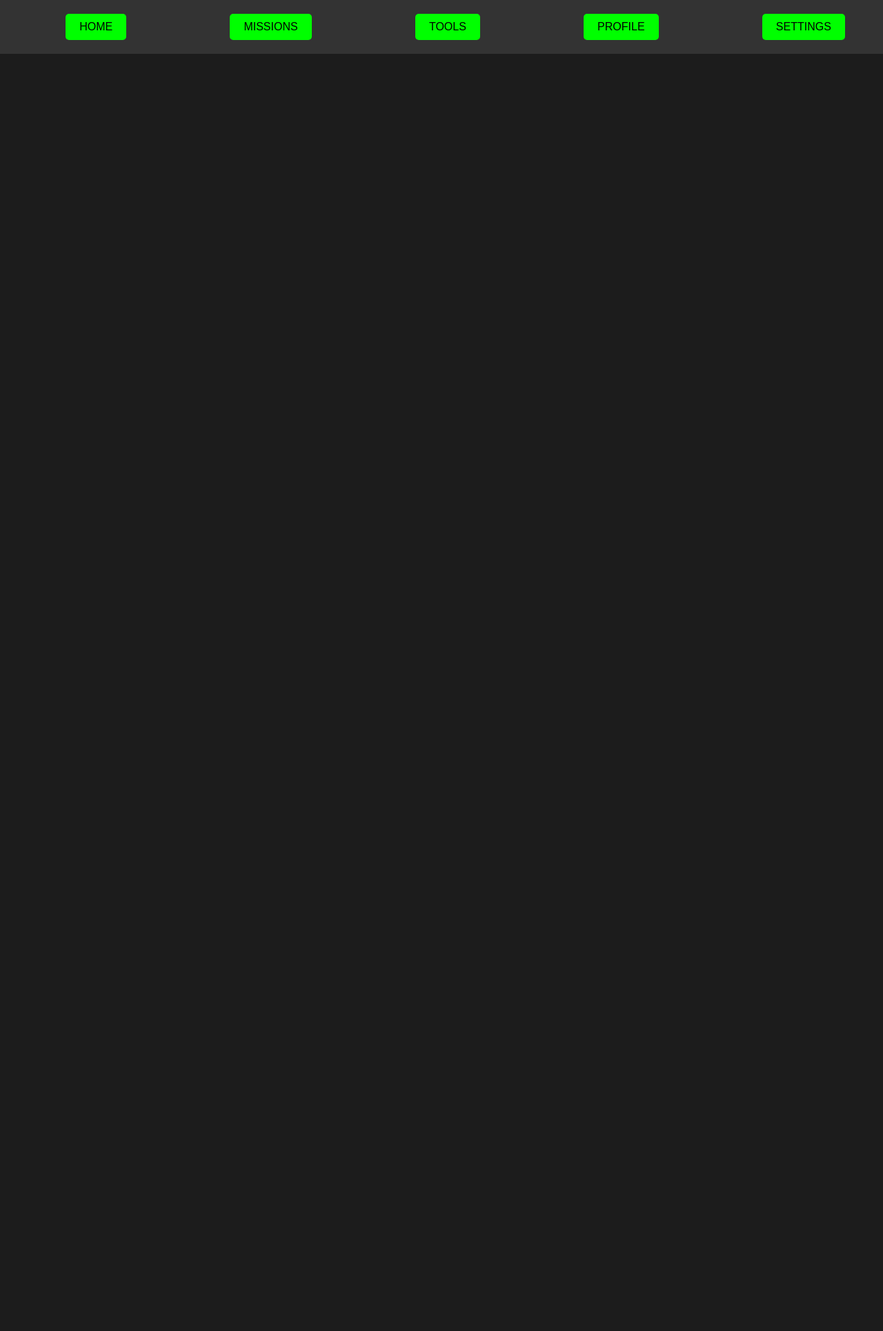
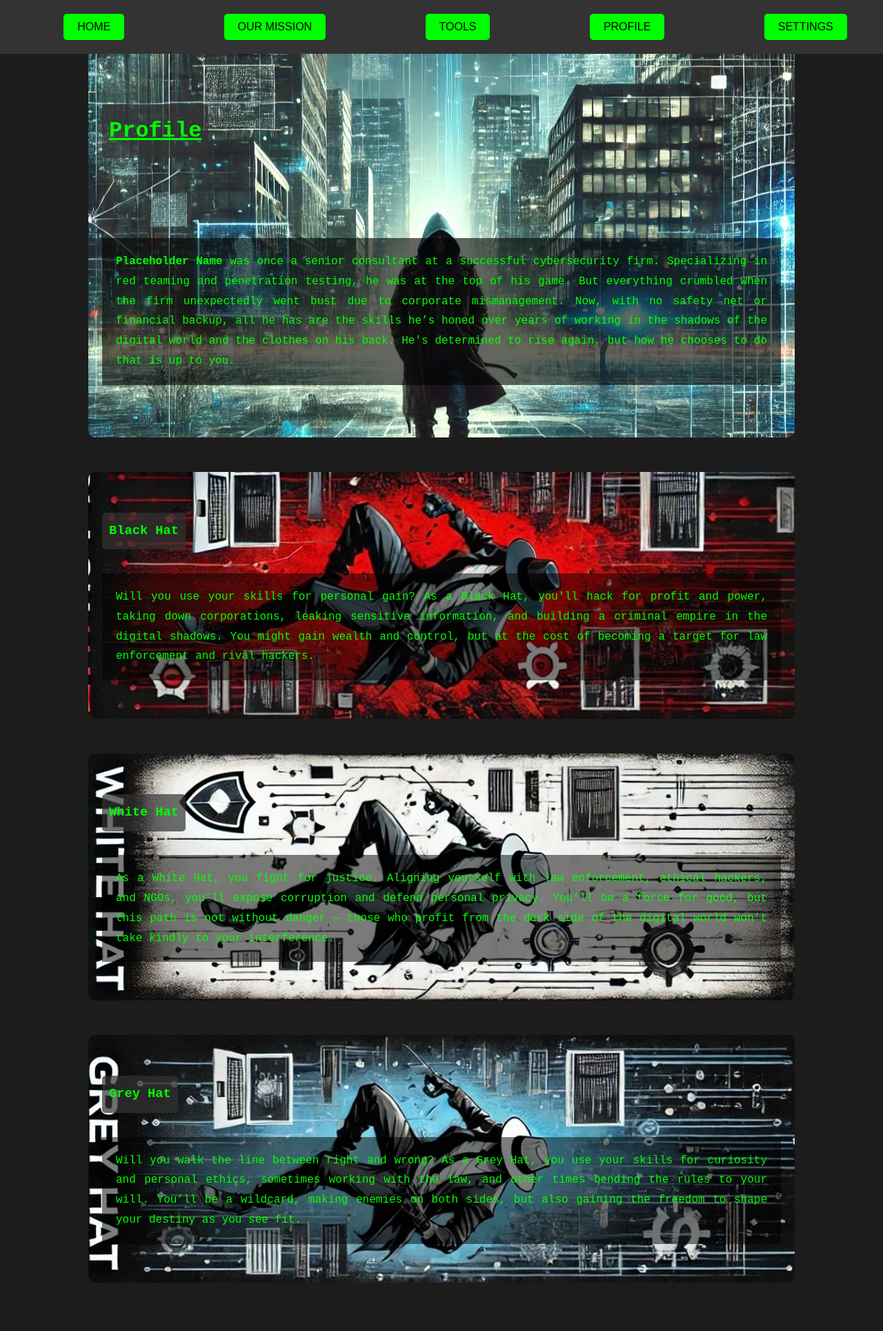
Before and after one commit to Th3Heretic/CyberOpsWebsite, a Django app: template templates/profile.html in a window 1280 px wide. Shown: the whole page at 69% size. Before the commit the page ends 78 px from the top, so only its background shows below. Run offline with Django 4.2, Linux system fonts and the light colour scheme; the template is opened without the code that fills it, so the values that code supplies are empty.

Commit message:
Profile page to provide the general gist of the game's storyline

```diff
--- a/templates/profile.html
+++ b/templates/profile.html
@@ -4,16 +4,130 @@
     <meta charset="UTF-8">
     <meta name="viewport" content="width=device-width, initial-scale=1.0">
     <title>Cyber Ops: Profile</title>
-  <link rel="stylesheet" href="../styles.css"> <!-- Linking external CSS -->
+    <link rel="stylesheet" href="../styles.css">
+    <style>
+    /* Additional styling for profile page */
+    .profile-container {
+        width: 80%;
+        margin: 0 auto;
+        padding: 20px;
+        text-align: justify;
+        line-height: 1.8;
+    }
+
+    /* Styling for headings with grey background */
+    h1, h2 {
+        text-align: center;
+        background-color: rgba(50, 50, 50, 0.7); /* Grey background with slight transparency */
+        padding: 10px;
+        border-radius: 5px;
+        display: inline-block; /* Makes the background only cover the text */
+    }
+
+    /* Styling for headings with grey background */
+    h3 {
+        background-color: rgba(50, 50, 50, 0.7); /* Grey background with slight transparency */
+        padding: 10px;
+        border-radius: 5px;
+        display: inline-block; /* Makes the background only cover the text */
+    }
+
+    /* Sectioning for background images and alignment choices */
+    .alignment {
+        padding: 40px 20px;
+        background-size: cover;
+        background-position: center;
+        background-repeat: no-repeat;
+        margin-bottom: 50px;
+        border-radius: 10px;
+    }
+
+    /* Background image for the Profile section */
+    .profile-background {
+        padding: 60px 20px;
+        background-image: url('../img/ProfileBackground.jpeg');  /* Replace with actual path */
+        background-size: cover;
+        background-position: center;
+        background-repeat: no-repeat;
+        margin-top: 50px;
+        margin-bottom: 50px;
+        border-radius: 10px;
+    }
+
+        /* Text visibility */
+    .profile-background p {
+        background-color: rgba(0, 0, 0, 0.6); /* Adding slight opacity to improve readability */
+        padding: 20px;
+    }
+
+    /* Background images for specific alignments */
+    .black-hat {
+        background-image: url('../img/BlackHat.jpeg');  /* Replace with actual path */
+    }
+
+    .white-hat {
+        background-image: url('../img/WhiteHat.jpeg');  /* Replace with actual path */
+    }
+
+    .grey-hat {
+        background-image: url('../img/GreyHat.jpeg');   /* Replace with actual path */
+    }
+
+    /* Text visibility */
+    .alignment p {
+        background-color: rgba(0, 0, 0, 0.5); /* Adding slight opacity to improve readability */
+        padding: 20px;
+    }
+
+  </style>
 </head>
 <body>
-  <!-- Banner with 5 buttons -->
+
+  <!-- Banner Navigation -->
   <div class="banner">
       <a href="home.html"><button class="nav-btn">Home</button></a>
-    <a href="missions.html"><button class="nav-btn">Missions</button></a>
+      <a href="ourmission.html"><button class="nav-btn">Our Mission</button></a>
       <a href="tools.html"><button class="nav-btn">Tools</button></a>
       <a href="profile.html"><button class="nav-btn">Profile</button></a>
       <a href="settings.html"><button class="nav-btn">Settings</button></a>
   </div>
+
+  <!-- Profile Content -->
+  <div class="profile-container">
+
+    <!-- Character Background with image -->
+      <div class="profile-background">
+          <h1>Profile</h1>
+          <p><strong>Placeholder Name</strong> was once a senior consultant at a successful cybersecurity firm.
+          Specializing in red teaming and penetration testing, he was at the top of his game. But everything crumbled
+          when the firm unexpectedly went bust due to corporate mismanagement. Now, with no safety net or financial
+          backup, all he has are the skills he’s honed over years of working in the shadows of the digital world and
+          the clothes on his back. He's determined to rise again, but how he chooses to do that is up to you.</p>
+    </div>
+
+    <!-- Moral Alignments -->
+      <div class="alignment black-hat">
+          <h3>Black Hat</h3>
+          <p>Will you use your skills for personal gain? As a Black Hat, you'll hack for profit and power, taking
+          down corporations, leaking sensitive information, and building a criminal empire in the digital shadows.
+          You might gain wealth and control, but at the cost of becoming a target for law enforcement and rival hackers.</p>
+    </div>
+
+      <div class="alignment white-hat">
+          <h3>White Hat</h3>
+          <p>As a White Hat, you fight for justice. Aligning yourself with law enforcement, ethical hackers, and NGOs,
+          you’ll expose corruption and defend personal privacy. You’ll be a force for good, but this path is not
+          without danger — those who profit from the dark side of the digital world won’t take kindly to your interference.</p>
+      </div>
+
+      <div class="alignment grey-hat">
+          <h3>Grey Hat</h3>
+          <p>Will you walk the line between right and wrong? As a Grey Hat, you use your skills for curiosity and
+          personal ethics, sometimes working with the law, and other times bending the rules to your will. You’ll
+          be a wildcard, making enemies on both sides, but also gaining the freedom to shape your destiny as you see fit.</p>
+      </div>
+
+  </div>
+
 </body>
 </html>
```
Lines whose indentation alone changed are shown as unchanged.
